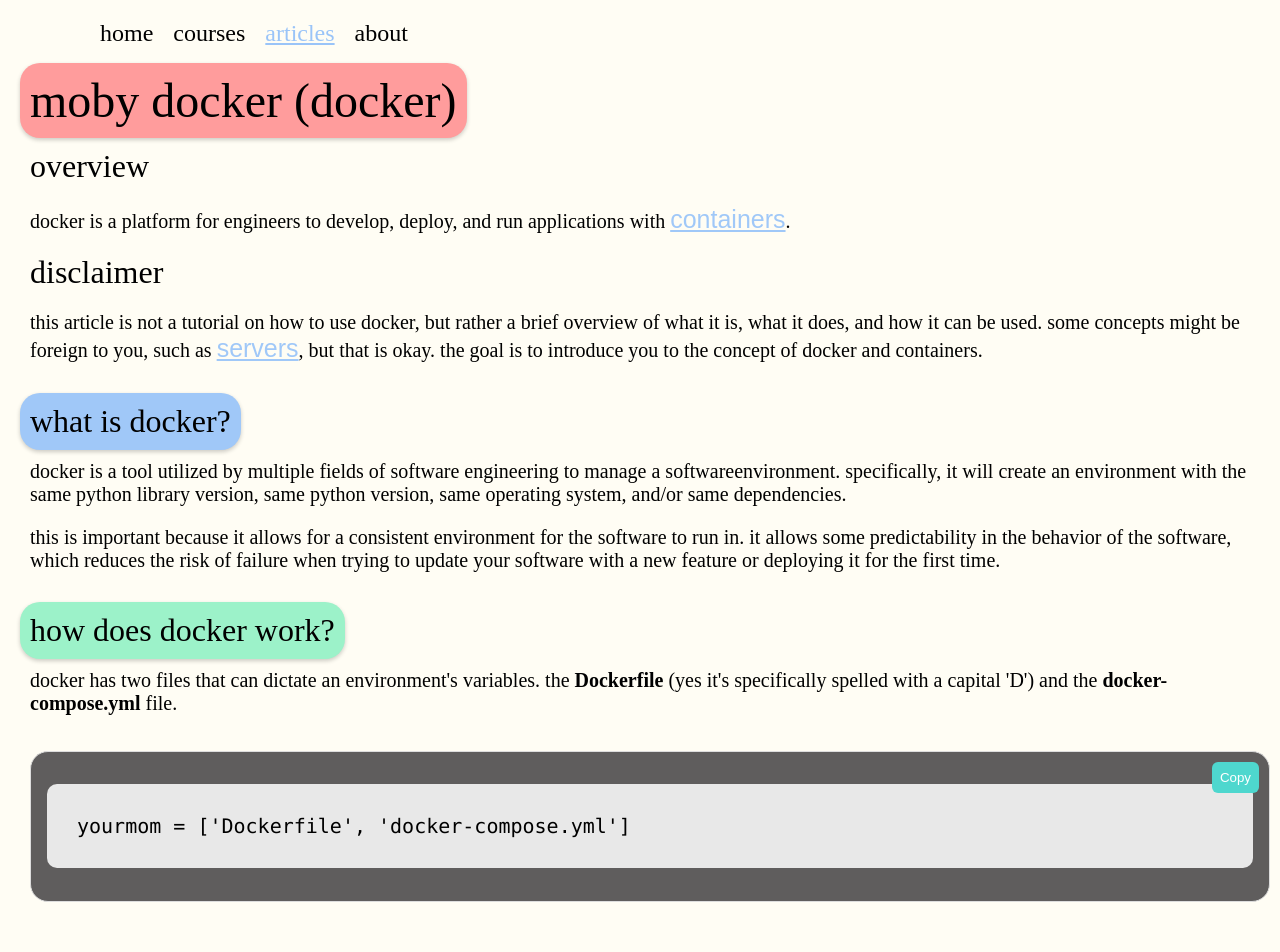
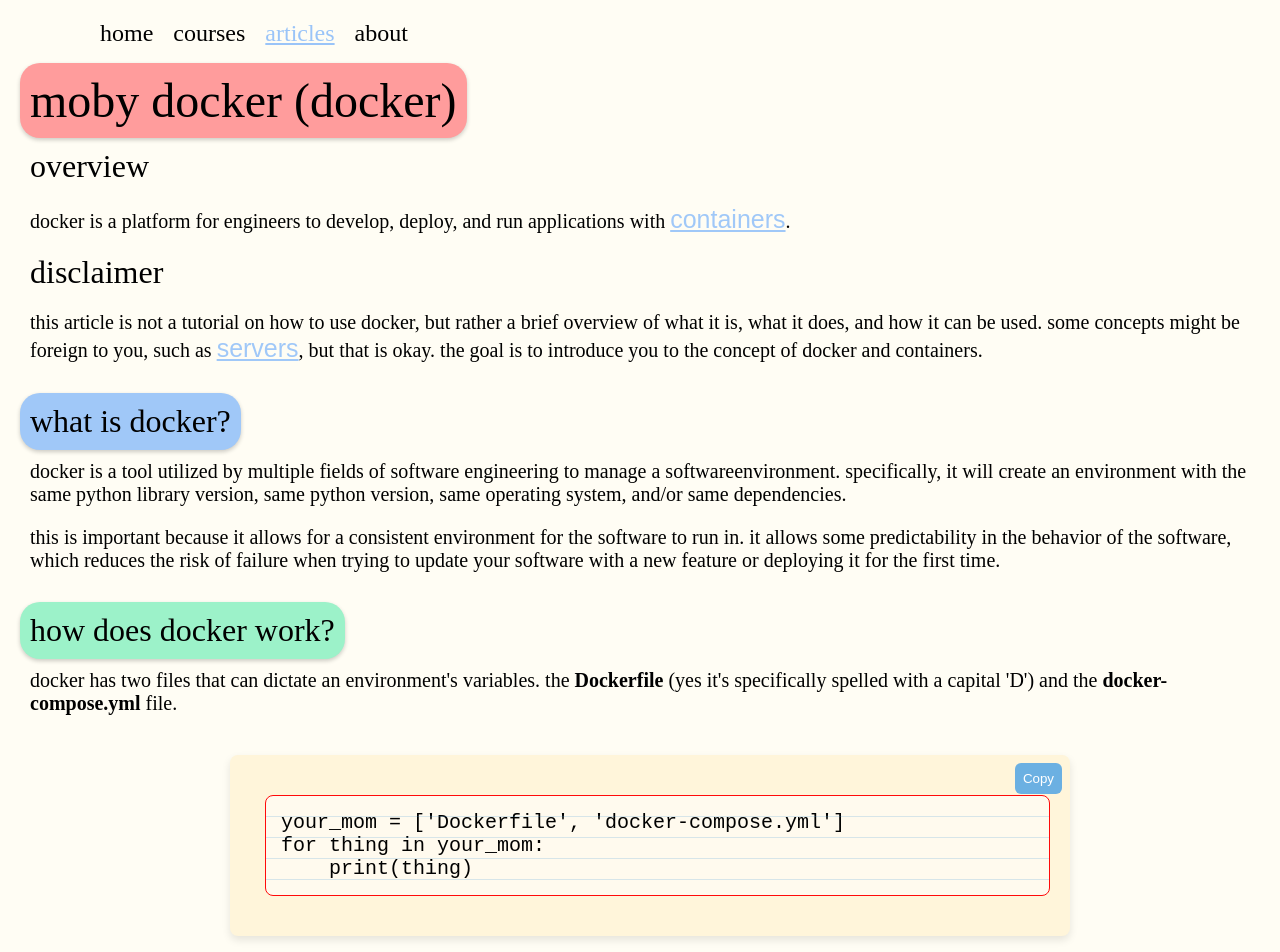
Before and after one commit to Domain-Force/frontline, a React (Create React App) app in the folder domain-force-front/: page /articles/docker in a window 1280 px wide. Shown: the top 952 px of the page. Built offline with nearby package versions, Linux system fonts and the light colour scheme; a web font is replaced by a local one.

Commit message:
[ADD] Updated Code Block to look like notebook paper

```diff
--- a/domain-force-front/src/App.css
+++ b/domain-force-front/src/App.css
@@ -340,47 +340,84 @@
 }
 
 /* CodeBlock.css */
-.code-block {
+/* NotebookPaper.css */
+.notebook-paper {
     position: relative;
-  background-color: #5F5D5D; /* Light grey background */
-  border: 1px solid #ddd; /* Light grey border */
-  border-radius: 18px;
-  padding: 1rem;
-  margin: 1rem 0;
+    background-color: #FFF5DA; /* Main notebook paper background */
+    border-radius: 8px; /* Rounded corners for the paper */
+    padding: 20px; /* Space between the content and the border */
+    margin: 20px auto; /* Center the notebook paper on the page */
+    max-width: 800px; /* Maximum width of the notebook paper */
+    box-shadow: 0 4px 8px rgba(0, 0, 0, 0.1); /* Subtle shadow for depth */
+	overflow: hidden;
 }
 
-.code-block pre {
+.notebook-paper pre {
+    background-color: #FFFAEE; /* Lighter background for the code area */
+    border-left: 5px solid #FF0A0A; /* Red vertical line simulating margin */
+	margin-left: 15px;
+    border-radius: 8px; /* Rounded corners for the paper */
+    border: 1px solid #FF0A0A; /* Red border simulating the margin */
+    padding: 15px; /* Padding around the text */
+    position: relative;
+    overflow-x: auto; /* Allows for horizontal scrolling on overflow */
     white-space: pre-wrap;
-  white-space: -moz-pre-wrap;
-  white-space: -pre-wrap;
-  white-space: -o-pre-wrap;
     word-wrap: break-word;
-  overflow-x: auto;
+    font-family: 'Courier New', Courier, monospace; /* Monospaced font for code */
 }
 
-.code-block code {
-  display: block;
-  padding: 30px;
-  background-color: #e8e8e8;
-  border-radius: 10px;
+/* Styling for hole punches */
+.l-margin {
+	display: flex;
+}
+.hole {
+ height: 30px;
+ width: 30px;
+ background-color: #FFFFFF;
+ border-radius: 50%;
+ position: absolute;
+ margin-left: 2px;
+ z-index: 1;
+ box-shadow: inset 5px 2px 2px 1px rgba(0, 0, 0, 0.1);
+}
+.first-hole {
+}
+.second-hole {
+ top: 50%;
+}
+.third-hole {
+	bottom: 10%;
 }
 
-.code-block button {
+.notebook-paper code {
+    display: block;
+    color: black; /* Text color for the code */
+}
+
+/* Lines on the paper */
+.notebook-paper pre::after {
+    content: "";
     position: absolute;
-  top: 10px;
-  right: 10px;
+    top: 0;
+    left: 0;
+    height: 100%;
+    width: 100%;
+	opacity: 0.2;
+    background-image: linear-gradient(to bottom, transparent 93%, #3793D7 93%);
+    background-size: 100% 21px; /* Spacing for the lines */
+    pointer-events: none; /* Prevents the lines from interfering with text selection */
 }
 
 .copy-button {
+    cursor: pointer;
+    padding: 0.5rem;
+    border: none;
+    background-color: #6BB0E2; /* Blue for the copy button */
+    color: white;
+    border-radius: 6px;
     position: absolute;
     top: 0.5rem;
     right: 0.5rem;
-  cursor: pointer;
-  padding: 0.5rem;
-  border: none;
-  background-color: #4ED7CE; /* Bootstrap primary blue */
-  color: white;
-  border-radius: 6px;
 }
 
 .copy-button:hover {
--- a/domain-force-front/src/components/CodeBlock.js
+++ b/domain-force-front/src/components/CodeBlock.js
@@ -17,9 +17,9 @@
 		}
 	};
 	return (
-	<div className='code-block'>
+	<div className='notebook-paper'>
       <pre ref={codeRef}>
-        <code>{children}</code>
+        <div>{children}</div>
       </pre>
       <button className='copy-button' onClick={copyToClipboard}>{buttonLabel}</button>
     </div>
--- a/domain-force-front/src/pages/articles/ArticleDocker.js
+++ b/domain-force-front/src/pages/articles/ArticleDocker.js
@@ -42,7 +42,12 @@
 		</p>
 		<p className="article-body">
 			<CodeBlock>
-				yourmom = ['Dockerfile', 'docker-compose.yml']
+{
+`your_mom = ['Dockerfile', 'docker-compose.yml']
+for thing in your_mom:
+    print(thing)
+`
+}
 			</CodeBlock>
 		</p>
 
```
Lines whose indentation alone changed are shown as unchanged.
